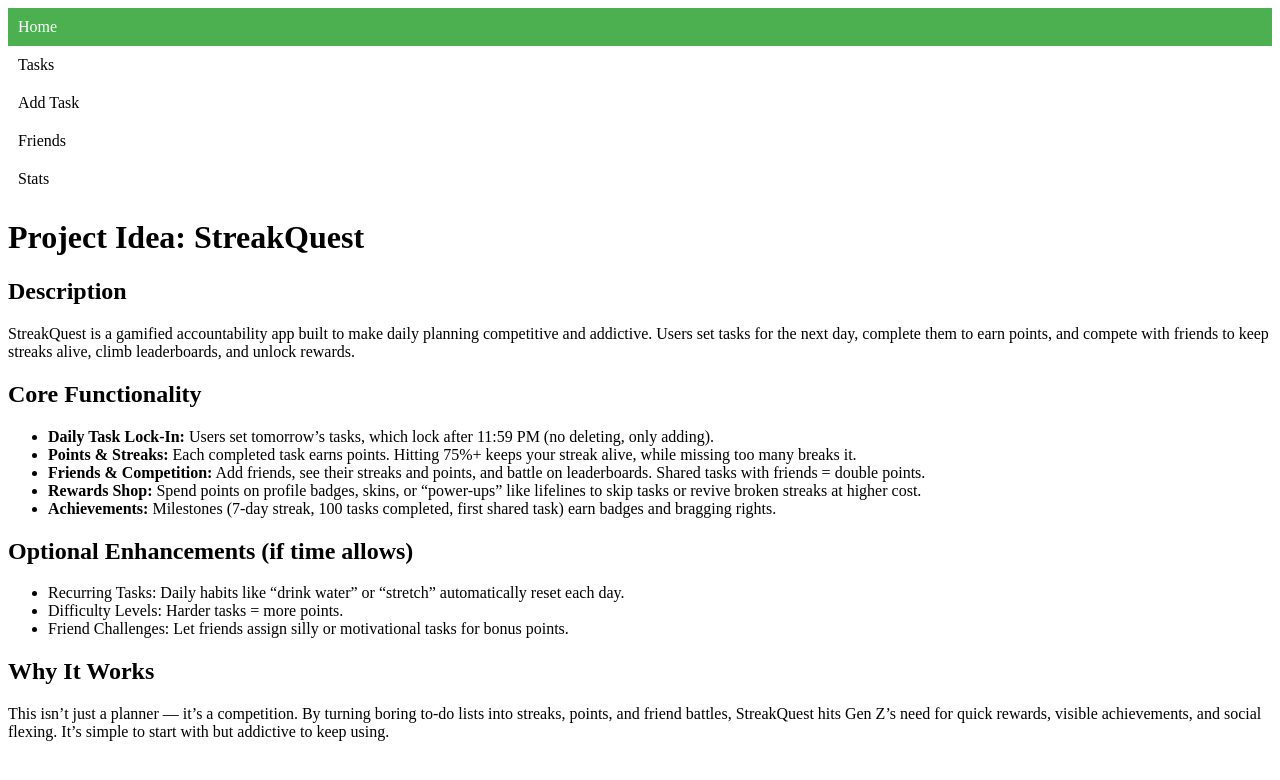
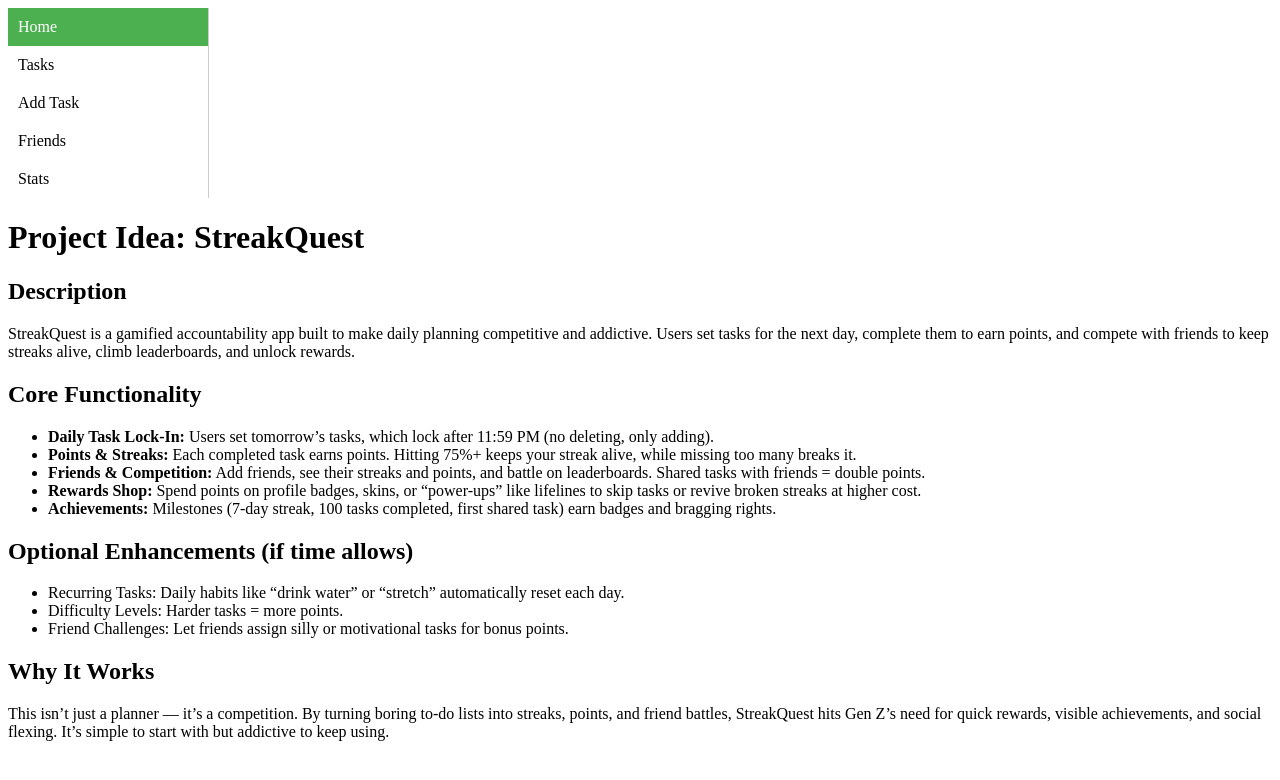
Before and after one commit to ezzeldinamoussa/csc47300-team-404, a plain HTML site: page index.html in a window 1280 px wide. Drawn offline with Linux system fonts and the light colour scheme.

Commit message:
Update style.css

```diff
--- a/style.css
+++ b/style.css
@@ -1,5 +1,14 @@
 body {
   font-family:'Times New Roman', Times, serif;
+}
+
+.container {
+  display: flex;
+}
+
+.vertical-menu {
+  width: 200px;
+  border-right: 1px solid #ccc;
 }
 
 .vertical-menu a {
```
